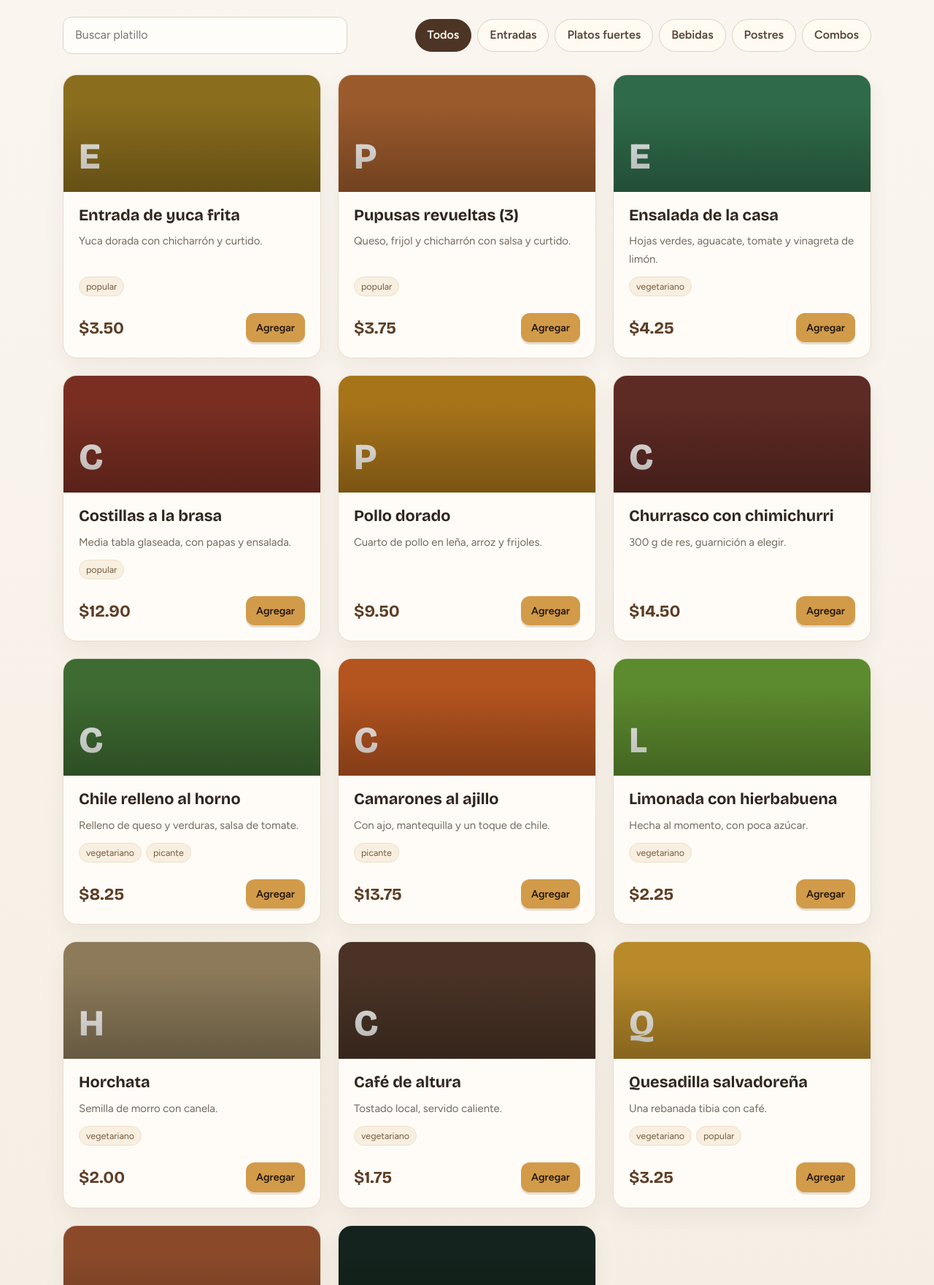
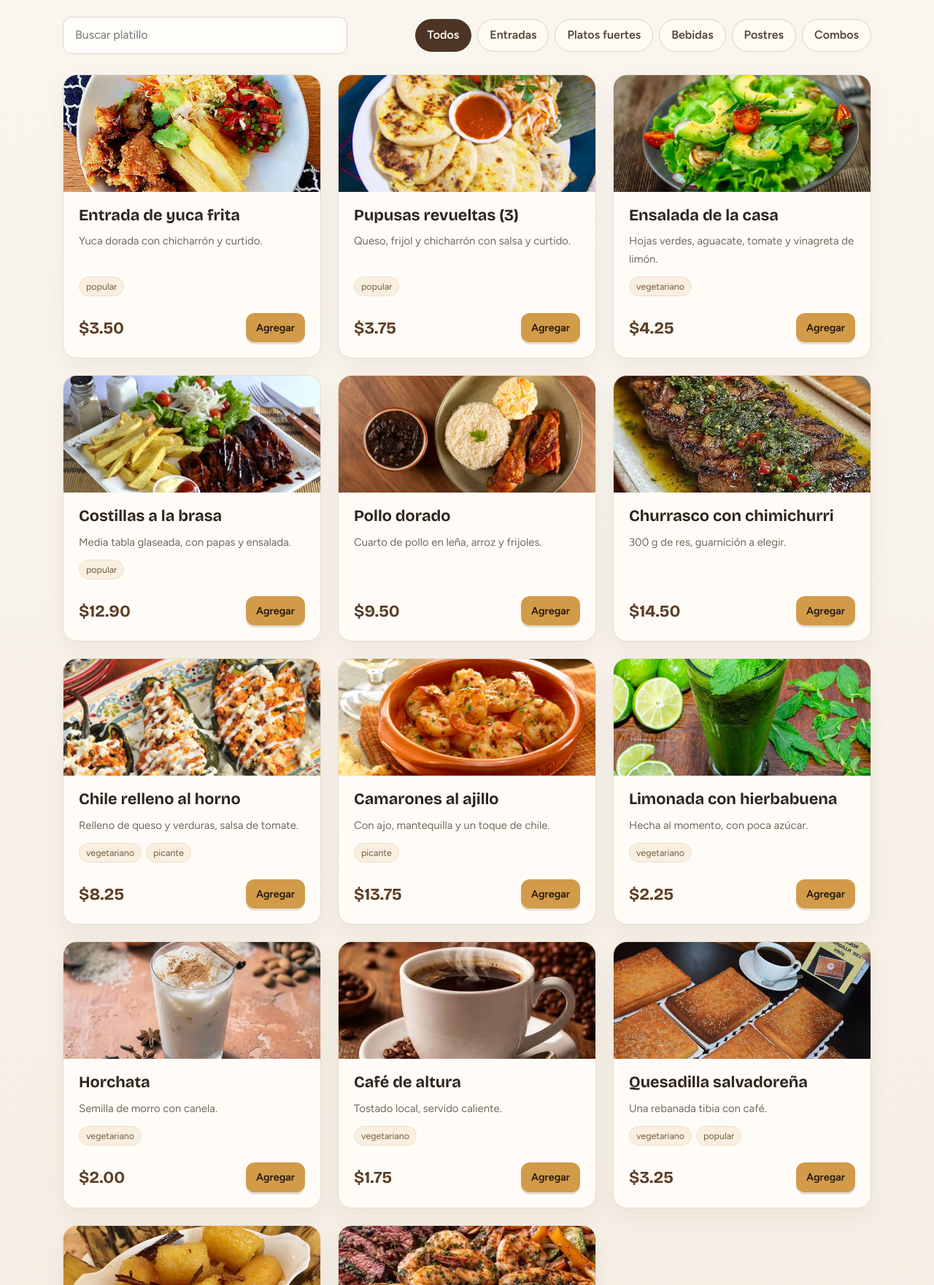
Before and after one commit to Cherryhei/Proyecto-Restaurante-Cafe, a plain HTML site: page index.html in a window 1280 px wide. Shown: the part 1039-2800 px from the top of the page at 73% size. Drawn offline with nearby package versions, Linux system fonts and the light colour scheme.

Commit message:
agregando imagenes al menú

```diff
--- a/app.js
+++ b/app.js
@@ -1,19 +1,19 @@
 /* BASE DE DATOS Y CONSTANTES */
 const MENU = [
-  { id: 1, n: 'Entrada de yuca frita', c: 'Entradas', p: 3.5, d: 'Yuca dorada con chicharrón y curtido.', t: ['popular'], k: '#8a6d1d' },
-  { id: 2, n: 'Pupusas revueltas (3)', c: 'Entradas', p: 3.75, d: 'Queso, frijol y chicharrón con salsa y curtido.', t: ['popular'], k: '#9b5a2c' },
-  { id: 3, n: 'Ensalada de la casa', c: 'Entradas', p: 4.25, d: 'Hojas verdes, aguacate, tomate y vinagreta de limón.', t: ['vegetariano'], k: '#2f6b4a' },
-  { id: 4, n: 'Costillas a la brasa', c: 'Platos fuertes', p: 12.9, d: 'Media tabla glaseada, con papas y ensalada.', t: ['popular'], k: '#7a2e22' },
-  { id: 5, n: 'Pollo dorado', c: 'Platos fuertes', p: 9.5, d: 'Cuarto de pollo en leña, arroz y frijoles.', t: [], k: '#a8741a' },
-  { id: 6, n: 'Churrasco con chimichurri', c: 'Platos fuertes', p: 14.5, d: '300 g de res, guarnición a elegir.', t: [], k: '#5e2a24' },
-  { id: 7, n: 'Chile relleno al horno', c: 'Platos fuertes', p: 8.25, d: 'Relleno de queso y verduras, salsa de tomate.', t: ['vegetariano', 'picante'], k: '#3e6b32' },
-  { id: 8, n: 'Camarones al ajillo', c: 'Platos fuertes', p: 13.75, d: 'Con ajo, mantequilla y un toque de chile.', t: ['picante'], k: '#b4541f' },
-  { id: 9, n: 'Limonada con hierbabuena', c: 'Bebidas', p: 2.25, d: 'Hecha al momento, con poca azúcar.', t: ['vegetariano'], k: '#5c8a2e' },
-  { id: 10, n: 'Horchata', c: 'Bebidas', p: 2.0, d: 'Semilla de morro con canela.', t: ['vegetariano'], k: '#8c7a5a' },
-  { id: 11, n: 'Café de altura', c: 'Bebidas', p: 1.75, d: 'Tostado local, servido caliente.', t: ['vegetariano'], k: '#4a3326' },
-  { id: 12, n: 'Quesadilla salvadoreña', c: 'Postres', p: 3.25, d: 'Una rebanada tibia con café.', t: ['vegetariano', 'popular'], k: '#b88a2a' },
-  { id: 13, n: 'Plátanos en gloria', c: 'Postres', p: 3.0, d: 'Plátano maduro con crema y canela.', t: ['vegetariano'], k: '#8a4a2a' },
-  { id: 14, n: 'Combo Familiar', c: 'Combos', p: 29.9, d: 'Pollo, costillas, 4 guarniciones y 4 bebidas.', t: ['popular'], k: '#14231D' }
+  { id: 1, n: 'Entrada de yuca frita', c: 'Entradas', p: 3.5, d: 'Yuca dorada con chicharrón y curtido.', t: ['popular'], img: 'imagenes/menu/yuca-frita.jpg' },
+  { id: 2, n: 'Pupusas revueltas (3)', c: 'Entradas', p: 3.75, d: 'Queso, frijol y chicharrón con salsa y curtido.', t: ['popular'], img: 'imagenes/menu/pupusas.jpg' },
+  { id: 3, n: 'Ensalada de la casa', c: 'Entradas', p: 4.25, d: 'Hojas verdes, aguacate, tomate y vinagreta de limón.', t: ['vegetariano'], img: 'imagenes/menu/ensalada.jpg' },
+  { id: 4, n: 'Costillas a la brasa', c: 'Platos fuertes', p: 12.9, d: 'Media tabla glaseada, con papas y ensalada.', t: ['popular'], img: 'imagenes/menu/costillas.jpg' },
+  { id: 5, n: 'Pollo dorado', c: 'Platos fuertes', p: 9.5, d: 'Cuarto de pollo en leña, arroz y frijoles.', t: [], img: 'imagenes/menu/pollo-dorado.jpg' },
+  { id: 6, n: 'Churrasco con chimichurri', c: 'Platos fuertes', p: 14.5, d: '300 g de res, guarnición a elegir.', t: [], img: 'imagenes/menu/churrasco.jpg' },
+  { id: 7, n: 'Chile relleno al horno', c: 'Platos fuertes', p: 8.25, d: 'Relleno de queso y verduras, salsa de tomate.', t: ['vegetariano', 'picante'], img: 'imagenes/menu/chile-relleno.jpg' },
+  { id: 8, n: 'Camarones al ajillo', c: 'Platos fuertes', p: 13.75, d: 'Con ajo, mantequilla y un toque de chile.', t: ['picante'], img: 'imagenes/menu/camarones.jpg' },
+  { id: 9, n: 'Limonada con hierbabuena', c: 'Bebidas', p: 2.25, d: 'Hecha al momento, con poca azúcar.', t: ['vegetariano'], img: 'imagenes/menu/limonada.jpg' },
+  { id: 10, n: 'Horchata', c: 'Bebidas', p: 2.0, d: 'Semilla de morro con canela.', t: ['vegetariano'], img: 'imagenes/menu/horchata.jpg' },
+  { id: 11, n: 'Café de altura', c: 'Bebidas', p: 1.75, d: 'Tostado local, servido caliente.', t: ['vegetariano'], img: 'imagenes/menu/cafe.jpg' },
+  { id: 12, n: 'Quesadilla salvadoreña', c: 'Postres', p: 3.25, d: 'Una rebanada tibia con café.', t: ['vegetariano', 'popular'], img: 'imagenes/menu/quesadilla.jpg' },
+  { id: 13, n: 'Plátanos en gloria', c: 'Postres', p: 3.0, d: 'Plátano maduro con crema y canela.', t: ['vegetariano'], img: 'imagenes/menu/platanos.jpg' },
+  { id: 14, n: 'Combo Familiar', c: 'Combos', p: 29.9, d: 'Pollo, costillas, 4 guarniciones y 4 bebidas.', t: ['popular'], img: 'imagenes/menu/combo-familiar.jpg' }
 ];
 
 const TAX = .13;
@@ -58,11 +58,11 @@ function renderMenu() {
 
   $('#grid').innerHTML = list.length ? list.map(m => `
     <article class="dish">
-      <div class="pic" style="background:${m.k}">${m.n[0]}</div>
+      <img src="${m.img}" alt="${esc(m.n)}" class="dish-img">
       <div class="body">
-        <h3>${m.n}</h3>
-        <p>${m.d}</p>
-        <div class="tags">${m.t.map(t => `<span class="tag">${t}</span>`).join('')}</div>
+        <h3>${esc(m.n)}</h3>
+        <p>${esc(m.d)}</p>
+        <div class="tags">${m.t.map(t => `<span class="tag">${esc(t)}</span>`).join('')}</div>
         <div class="row">
           <span class="price">${money(m.p)}</span>
           <button class="btn small" data-add="${m.id}">Agregar</button>
--- a/index.html
+++ b/index.html
@@ -74,7 +74,7 @@
 
         <div class="hero-circle">
           <img
-            src="imágenes/plato-de-comida.jpg"
+            src="imagenes/plato-de-comida.jpg"
             alt="Plato de comida de Aroma & Leña"
             class="hero-food"
           >
@@ -82,7 +82,7 @@
 
         <div class="coffee-float">
           <img
-            src="imágenes/café.jpg"
+            src="imagenes/café.jpg"
             alt="Taza de café de Aroma & Leña"
             class="hero-coffee"
           >
--- a/styles.css
+++ b/styles.css
@@ -728,3 +728,11 @@ footer { background: #241b16; color: #d0beaa; padding: 35px 0; }
   .panel { padding: 20px 16px; }
 }
 @media(prefers-reduced-motion:reduce) { .dish,.btn,.chip { transition: none; } }
+
+
+.dish-img {
+  width: 100%;
+  height: 160px;
+  object-fit: cover;
+  display: block;
+}
```
Also changed, not shown: imagenes/café.jpg (renamed from imágenes/café.jpg), imagenes/menu/cafe.jpg (renamed from imágenes/menú/cafe.jpg), imagenes/menu/camarones.jpg (renamed from imágenes/menú/camarones.jpg), imagenes/menu/chile-relleno.jpg (renamed from imágenes/menú/chilerelleno.jpg), imagenes/menu/churrasco.jpg (renamed from imágenes/menú/churrasco.jpg), imagenes/menu/combo-familiar.jpg (added), imagenes/menu/costillas.jpg (renamed from imágenes/menú/costillas.jpg), imagenes/menu/ensalada.jpg (renamed from imágenes/menú/ensalada.jpg), imagenes/menu/horchata.jpg (renamed from imágenes/menú/hrochata.jpg), imagenes/menu/limonada.jpg (renamed from imágenes/menú/limonada.jpg), imagenes/menu/platanos.jpg (added), imagenes/menu/pollo-dorado.jpg (renamed from imágenes/menú/pollodorado.jpg), imagenes/menu/pupusas.jpg (renamed from imágenes/menú/pupusasitas.jpg), imagenes/menu/quesadilla.jpg (renamed from imágenes/menú/quesadilla.jpg), 2 more files.
